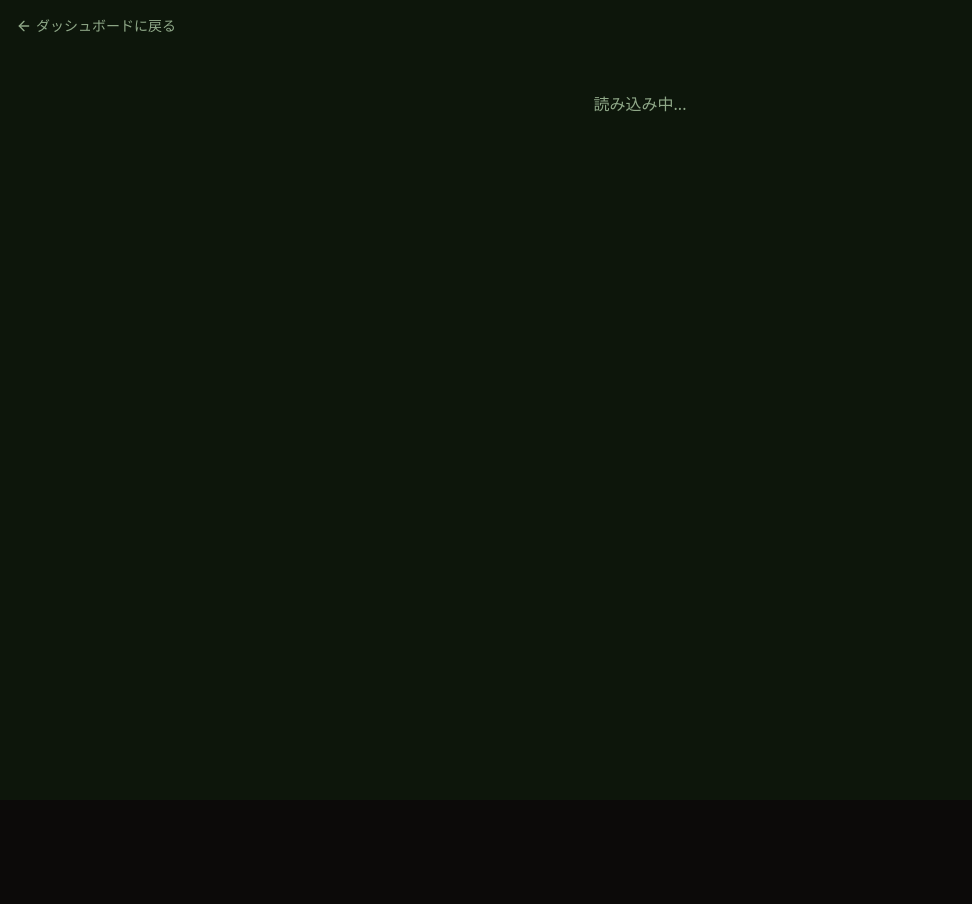
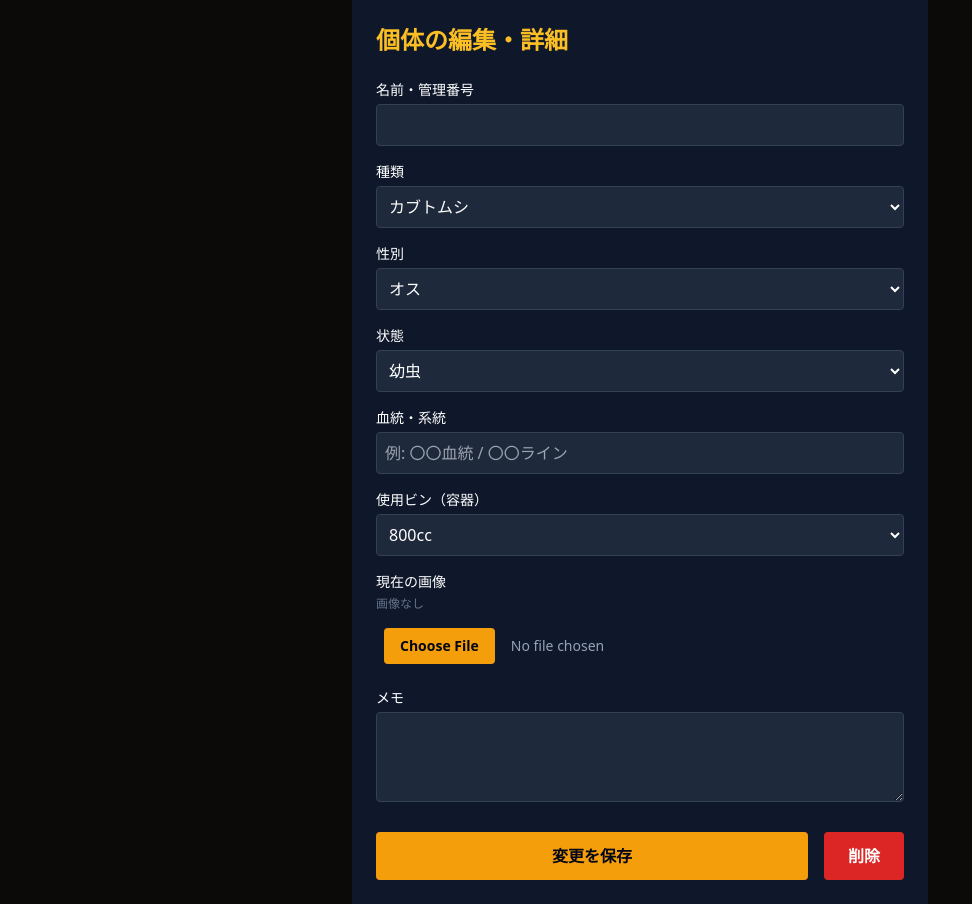
Before and after one commit to eminem1210-star/beetle-app, a Next.js app: page /edit in a window 1280 px wide. Shown: the whole page, without its empty margins (0-972 px from the left). Before the commit the page ends 800 px from the top, so only its background shows below. Built offline with nearby package versions, Linux system fonts and the light colour scheme.

Commit message:
add bloodline and container options

```diff
--- a/app/edit/page.tsx
+++ b/app/edit/page.tsx
@@ -1,215 +1,261 @@
 'use client';
+
 import { useState, useEffect, Suspense } from 'react';
-import { useSearchParams, useRouter } from 'next/navigation';
+import { useRouter, useSearchParams } from 'next/navigation';
 import { supabase } from '../../lib/supabase';
-import { Camera, Bug, ArrowLeft, Save, Trash2, Plus, TrendingUp, Calendar as CalendarIcon } from "lucide-react";
-import Link from "next/link";
-import { LineChart, Line, XAxis, YAxis, Tooltip, ResponsiveContainer, CartesianGrid } from 'recharts';
 
 function EditContent() {
+  const router = useRouter();
   const searchParams = useSearchParams();
   const id = searchParams.get('id');
-  const router = useRouter();
-  const [beetle, setBeetle] = useState<any>(null);
-  const [logStatus, setLogStatus] = useState('幼虫');
-  const [logWeight, setLogWeight] = useState('');
-  const [logText, setLogText] = useState('');
+
+  const [name, setName] = useState('');
+  const [type, setType] = useState('カブトムシ');
+  const [gender, setGender] = useState('オス');
+  const [status, setStatus] = useState('幼虫');
+  const [bloodline, setBloodline] = useState('');
+  const [container, setContainer] = useState('800cc');
+  const [memo, setMemo] = useState('');
+  const [imageUrl, setImageUrl] = useState('');
+  const [file, setFile] = useState<File | null>(null);
+  const [loading, setLoading] = useState(false);
 
   useEffect(() => {
-    async function fetchBeetle() {
-      if (!id) return;
-      const { data: { session } } = await supabase.auth.getSession();
-      if (!session) {
-        router.push('/login');
-        return;
+    if (id) {
+      fetchBeetleData(id);
     }
+  }, [id]);
 
+  const fetchBeetleData = async (targetId: string) => {
+    try {
       const { data, error } = await supabase
         .from('beetles')
         .select('*')
-        .eq('id', id)
-        .eq('user_id', session.user.id)
+        .eq('id', targetId)
         .single();
 
-      if (error || !data) {
-        alert('データが見つからないか、権限がありません');
-        router.push('/');
-      } else {
-        setBeetle(data);
+      if (error) throw error;
+      if (data) {
+        setName(data.name || '');
+        setType(data.type || 'カブトムシ');
+        setGender(data.gender || 'オス');
+        setStatus(data.status || '幼虫');
+        setBloodline(data.bloodline || '');
+        setContainer(data.container || '800cc');
+        setMemo(data.memo || '');
+        setImageUrl(data.image_url || '');
       }
+    } catch (error) {
+      console.error('データ取得エラー:', error);
     }
-    fetchBeetle();
-  }, [id, router]);
+  };
 
-  // 履歴から体重データを抽出してグラフ用に変換
-  const chartData = beetle?.history
-    ?.filter((h: any) => h.text && h.text.includes('体重:'))
-    ?.map((h: any) => {
-      const match = h.text.match(/体重:\s*([\d.]+)g/);
-      return {
-        date: h.date,
-        weight: match ? parseFloat(match[1]) : null
+  const handleFileChange = (e: React.ChangeEvent<HTMLInputElement>) => {
+    if (e.target.files && e.target.files[0]) {
+      setFile(e.target.files[0]);
+    }
   };
-    })
-    ?.filter((d: any) => d.weight !== null) || [];
 
   const handleUpdate = async (e: React.FormEvent) => {
     e.preventDefault();
-    const { error } = await supabase.from('beetles').update({
-      name: beetle.name,
-      status: beetle.status,
-      weight: beetle.weight ? Number(beetle.weight) : null,
-      gender: beetle.gender,
-      image_url: beetle.image_url,
-      pedigree: beetle.pedigree,
-      generation: beetle.generation,
-      source: beetle.source,
-    }).eq('id', id);
+    if (!id) return;
+    setLoading(true);
 
-    if (error) alert('更新失敗: ' + error.message);
-    else alert('変更を保存しました！');
-  };
+    try {
+      let updatedImageUrl = imageUrl;
 
-  const addLog = async () => {
-    const textPart = `ステータス: ${logStatus}${logWeight ? ` / 体重: ${logWeight}g` : ''}${logText ? ` - ${logText}` : ''}`;
-    const newEntry = { date: new Date().toLocaleDateString('ja-JP'), text: textPart };
-    const updatedHistory = [...(beetle.history || []), newEntry];
+      if (file) {
+        const fileName = `${Date.now()}_${file.name}`;
+        const { error: uploadError } = await supabase.storage
+          .from('beetle-images')
+          .upload(fileName, file);
 
-    const { error } = await supabase.from('beetles').update({
-      history: updatedHistory,
-      status: logStatus,
-      weight: logWeight ? Number(logWeight) : beetle.weight
-    }).eq('id', id);
+        if (uploadError) throw uploadError;
 
-    if (error) {
-      alert('ログ追加失敗: ' + error.message);
-    } else {
-      setBeetle({ ...beetle, history: updatedHistory, status: logStatus, weight: logWeight ? Number(logWeight) : beetle.weight });
-      setLogWeight('');
-      setLogText('');
+        const { data } = supabase.storage
+          .from('beetle-images')
+          .getPublicUrl(fileName);
+
+        updatedImageUrl = data.publicUrl;
+      }
+
+      const { error: updateError } = await supabase
+        .from('beetles')
+        .update({
+          name,
+          type,
+          gender,
+          status,
+          bloodline,
+          container,
+          memo,
+          image_url: updatedImageUrl,
+        })
+        .eq('id', id);
+
+      if (updateError) throw updateError;
+
+      router.push('/');
+      router.refresh();
+    } catch (error) {
+      console.error('更新エラー:', error);
+      alert('更新に失敗しました。');
+    } finally {
+      setLoading(false);
     }
   };
 
-  const deleteLog = async (indexToDelete: number) => {
-    if (!confirm('この記録を削除しますか？')) return;
-    const updatedHistory = beetle.history.filter((_: any, i: number) => i !== indexToDelete);
-    const { error } = await supabase.from('beetles').update({ history: updatedHistory }).eq('id', id);
-    if (error) alert('削除失敗: ' + error.message);
-    else setBeetle({ ...beetle, history: updatedHistory });
+  const handleDelete = async () => {
+    if (!id) return;
+    if (!confirm('この個体を削除してもよろしいですか？')) return;
+
+    try {
+      const { error } = await supabase.from('beetles').delete().eq('id', id);
+      if (error) throw error;
+
+      router.push('/');
+      router.refresh();
+    } catch (error) {
+      console.error('削除エラー:', error);
+      alert('削除に失敗しました。');
+    }
   };
 
-  const handleDelete = async () => {
-    if (!confirm('本当にこの個体を削除しますか？')) return;
-    await supabase.from('beetles').delete().eq('id', id);
-    router.push('/');
-  };
-
-  if (!beetle) return <div className="p-10 text-center text-[#8fa888]">読み込み中...</div>;
-
   return (
-    <form onSubmit={handleUpdate} className="max-w-lg mx-auto space-y-6">
-      <div className="bg-[#142011] p-5 rounded-2xl border border-[#2d4424]">
-        <label className="text-xs text-[#8fa888]">個体名 / 管理名</label>
-        <input type="text" value={beetle.name || ''} onChange={(e) => setBeetle({...beetle, name: e.target.value})} className="w-full mt-1 bg-transparent text-xl font-bold outline-none text-[#f0f7ef]" />
-        <button type="submit" className="mt-4 w-full bg-[#82b366] hover:bg-[#93c47d] text-[#0d160b] py-3 rounded-xl font-extrabold shadow-lg">変更を保存</button>
+    <div className="max-w-xl mx-auto p-6 bg-slate-900 text-white min-h-screen">
+      <h1 className="text-2xl font-bold mb-6 text-amber-400">個体の編集・詳細</h1>
+      <form onSubmit={handleUpdate} className="space-y-4">
+        <div>
+          <label className="block text-sm mb-1">名前・管理番号</label>
+          <input
+            type="text"
+            value={name}
+            onChange={(e) => setName(e.target.value)}
+            required
+            className="w-full p-2 rounded bg-slate-800 border border-slate-700 text-white"
+          />
         </div>
 
-      <div className="bg-[#142011] p-5 rounded-2xl border border-[#2d4424] text-center">
-        <div className="w-full aspect-square bg-[#0a1108] rounded-xl mb-4 overflow-hidden flex items-center justify-center border border-[#1e3318]">
-          {beetle.image_url ? <img src={beetle.image_url} className="w-full h-full object-cover" /> : <Bug size={64} className="opacity-20 text-[#5f7d56]" />}
-        </div>
-        <label className="block w-full bg-[#436e32] hover:bg-[#5b8c43] text-white py-3 rounded-xl font-bold cursor-pointer">
-          <Camera className="inline mr-2" /> 写真を変更
-          <input type="file" accept="image/*" capture="environment" onChange={(e) => {
-            const file = e.target.files?.[0];
-            if(file) {
-              const reader = new FileReader();
-              reader.onloadend = () => setBeetle({...beetle, image_url: reader.result});
-              reader.readAsDataURL(file);
-            }
-          }} className="hidden" />
-        </label>
+        <div>
+          <label className="block text-sm mb-1">種類</label>
+          <select
+            value={type}
+            onChange={(e) => setType(e.target.value)}
+            className="w-full p-2 rounded bg-slate-800 border border-slate-700 text-white"
+          >
+            <option value="カブトムシ">カブトムシ</option>
+            <option value="オオクワガタ">オオクワガタ</option>
+            <option value="ヒラタクワガタ">ヒラタクワガタ</option>
+            <option value="ノコギリクワガタ">ノコギリクワガタ</option>
+            <option value="その他">その他</option>
+          </select>
         </div>
 
-      <div className="bg-[#142011] p-5 rounded-2xl border border-[#2d4424] space-y-4">
-        <div className="grid grid-cols-2 gap-4">
         <div>
-            <label className="text-xs text-[#8fa888]">ステータス</label>
-            <select value={beetle.status || '幼虫'} onChange={(e) => setBeetle({...beetle, status: e.target.value})} className="w-full mt-1 bg-[#0a1108] border border-[#2d4424] p-3 rounded-lg text-base text-[#e2e8df]">
-              {['幼虫','前蛹','蛹','羽化','成虫','その他'].map(s => <option key={s} value={s}>{s}</option>)}
+          <label className="block text-sm mb-1">性別</label>
+          <select
+            value={gender}
+            onChange={(e) => setGender(e.target.value)}
+            className="w-full p-2 rounded bg-slate-800 border border-slate-700 text-white"
+          >
+            <option value="オス">オス</option>
+            <option value="メス">メス</option>
+            <option value="不明">不明</option>
           </select>
         </div>
+
         <div>
-            <label className="text-xs text-[#8fa888]">性別</label>
-            <select value={beetle.gender || '不明'} onChange={(e) => setBeetle({...beetle, gender: e.target.value})} className="w-full mt-1 bg-[#0a1108] border border-[#2d4424] p-3 rounded-lg text-base text-[#e2e8df]">
-              {['不明','オス','メス'].map(g => <option key={g} value={g}>{g}</option>)}
+          <label className="block text-sm mb-1">状態</label>
+          <select
+            value={status}
+            onChange={(e) => setStatus(e.target.value)}
+            className="w-full p-2 rounded bg-slate-800 border border-slate-700 text-white"
+          >
+            <option value="幼虫">幼虫</option>
+            <option value="前蛹">前蛹</option>
+            <option value="蛹">蛹</option>
+            <option value="成虫">成虫</option>
           </select>
         </div>
-        </div>
+
         <div>
-          <label className="text-xs text-[#8fa888]">体重 (g)</label>
-          <input type="number" step="0.1" value={beetle.weight || ''} onChange={(e) => setBeetle({...beetle, weight: e.target.value})} className="w-full mt-1 bg-[#0a1108] border border-[#2d4424] p-3 rounded-lg text-base text-[#e2e8df]" />
-        </div>
+          <label className="block text-sm mb-1">血統・系統</label>
+          <input
+            type="text"
+            value={bloodline}
+            onChange={(e) => setBloodline(e.target.value)}
+            className="w-full p-2 rounded bg-slate-800 border border-slate-700 text-white"
+            placeholder="例: 〇〇血統 / 〇〇ライン"
+          />
         </div>
 
-      {/* 体重推移グラフセクション */}
-      {chartData.length > 0 && (
-        <div className="bg-[#142011] p-5 rounded-2xl border border-[#2d4424] space-y-3">
-          <h2 className="text-sm font-bold text-[#d4ebd0] flex items-center gap-2">
-            <TrendingUp size={16} className="text-[#82b366]" /> 体重推移グラフ
-          </h2>
-          <div className="w-full h-48 bg-[#0a1108] p-3 rounded-xl border border-[#1e3318]">
-            <ResponsiveContainer width="100%" height="100%">
-              <LineChart data={chartData}>
-                <CartesianGrid strokeDasharray="3 3" stroke="#1e3318" />
-                <XAxis dataKey="date" stroke="#8fa888" fontSize={10} />
-                <YAxis stroke="#8fa888" fontSize={10} unit="g" />
-                <Tooltip contentStyle={{ backgroundColor: '#142011', borderColor: '#2d4424', borderRadius: '8px', color: '#f0f7ef' }} />
-                <Line type="monotone" dataKey="weight" stroke="#82b366" strokeWidth={2} dot={{ fill: '#82b366' }} />
-              </LineChart>
-            </ResponsiveContainer>
-          </div>
-        </div>
-      )}
-
-      <div className="bg-[#142011] p-5 rounded-2xl border border-[#2d4424] space-y-4">
-        <h2 className="text-sm font-bold text-[#d4ebd0]">成長タイムライン</h2>
-        <div className="space-y-2 max-h-48 overflow-y-auto">
-          {beetle.history?.map((h: any, i: number) => (
-            <div key={i} className="flex items-center justify-between border-b border-[#2d4424] pb-2 text-sm text-[#8fa888]">
-              <div><span className="text-[#82b366] mr-2 font-bold">{h.date}</span><span>{h.text}</span></div>
-              <button type="button" onClick={() => deleteLog(i)} className="text-red-400 hover:text-red-300 p-1"><Trash2 size={14} /></button>
-            </div>
-          ))}
-        </div>
-        <div className="pt-3 border-t border-[#2d4424] space-y-3">
-          <div className="grid grid-cols-2 gap-2">
-            <select value={logStatus} onChange={(e) => setLogStatus(e.target.value)} className="bg-[#0a1108] border border-[#2d4424] p-2 rounded-lg text-sm text-[#e2e8df]">
-              {['幼虫','前蛹','蛹','羽化','成虫','その他'].map(s => <option key={s} value={s}>{s}</option>)}
+        <div>
+          <label className="block text-sm mb-1">使用ビン（容器）</label>
+          <select
+            value={container}
+            onChange={(e) => setContainer(e.target.value)}
+            className="w-full p-2 rounded bg-slate-800 border border-slate-700 text-white"
+          >
+            <option value="800cc">800cc</option>
+            <option value="1100cc">1100cc</option>
+            <option value="1400cc">1400cc</option>
+            <option value="1500cc">1500cc</option>
+            <option value="2300cc">2300cc</option>
+            <option value="3000cc">3000cc以上</option>
+            <option value="other">その他・ケース</option>
           </select>
-            <input type="number" step="0.1" placeholder="体重 (g)" value={logWeight} onChange={(e) => setLogWeight(e.target.value)} className="bg-[#0a1108] border border-[#2d4424] p-2 rounded-lg text-sm text-[#e2e8df]" />
-          </div>
-          <div className="flex gap-2">
-            <input type="text" placeholder="メモ (例: 2令から3令へ換える)" value={logText} onChange={(e) => setLogText(e.target.value)} className="flex-1 bg-[#0a1108] border border-[#2d4424] p-2 rounded-lg text-sm text-[#e2e8df]" />
-            <button type="button" onClick={addLog} className="bg-[#436e32] text-white px-4 rounded-lg font-bold"><Plus size={20} /></button>
-          </div>
-        </div>
         </div>
 
-      <button type="button" onClick={handleDelete} className="w-full flex items-center justify-center gap-2 bg-[#441414] text-[#e88888] py-3 rounded-xl font-bold shadow-lg">
-        <Trash2 size={18} /> この個体を削除
+        <div>
+          <label className="block text-sm mb-1">現在の画像</label>
+          {imageUrl ? (
+            <img src={imageUrl} alt="個体画像" className="w-32 h-32 object-cover rounded mb-2 border border-slate-700" />
+          ) : (
+            <p className="text-xs text-slate-500 mb-2">画像なし</p>
+          )}
+          <input
+            type="file"
+            accept="image/*"
+            onChange={handleFileChange}
+            className="w-full p-2 text-sm text-slate-400 file:mr-4 file:py-2 file:px-4 file:rounded file:border-0 file:text-sm file:font-semibold file:bg-amber-500 file:text-slate-950 hover:file:bg-amber-400"
+          />
+        </div>
+
+        <div>
+          <label className="block text-sm mb-1">メモ</label>
+          <textarea
+            value={memo}
+            onChange={(e) => setMemo(e.target.value)}
+            className="w-full p-2 rounded bg-slate-800 border border-slate-700 text-white"
+            rows={3}
+          />
+        </div>
+
+        <div className="flex gap-4 pt-2">
+          <button
+            type="submit"
+            disabled={loading}
+            className="flex-1 py-3 bg-amber-500 hover:bg-amber-400 text-slate-950 font-bold rounded transition"
+          >
+            {loading ? '更新中...' : '変更を保存'}
           </button>
+          <button
+            type="button"
+            onClick={handleDelete}
+            className="py-3 px-6 bg-red-600 hover:bg-red-500 text-white font-bold rounded transition"
+          >
+            削除
+          </button>
+        </div>
       </form>
+    </div>
   );
 }
 
 export default function EditPage() {
   return (
-    <div className="min-h-screen bg-[#0d160b] text-[#e2e8df] p-4 pb-20 font-sans">
-      <Link href="/" className="inline-flex items-center gap-1 text-[#8fa888] mb-4 text-sm"><ArrowLeft size={16} /> ダッシュボードに戻る</Link>
-      <Suspense fallback={<div className="p-10 text-center text-[#8fa888]">読み込み中...</div>}>
+    <Suspense fallback={<div className="text-white text-center py-20">読み込み中...</div>}>
       <EditContent />
     </Suspense>
-    </div>
   );
 }
--- a/app/new/page.tsx
+++ b/app/new/page.tsx
@@ -1,6 +1,6 @@
 'use client';
 
-import { useState, useEffect } from 'react';
+import { useState } from 'react';
 import { useRouter } from 'next/navigation';
 import { supabase } from '../../lib/supabase';
 
@@ -64,11 +64,12 @@ export default function NewBeetlePage() {
   const [type, setType] = useState('カブトムシ');
   const [gender, setGender] = useState('オス');
   const [status, setStatus] = useState('幼虫');
+  const [bloodline, setBloodline] = useState(''); // 血統
+  const [container, setContainer] = useState('800cc'); // ビン
   const [memo, setMemo] = useState('');
   const [file, setFile] = useState<File | null>(null);
   const [loading, setLoading] = useState(false);
 
-  // 画像選択時に圧縮を実行する処理
   const handleFileChange = async (e: React.ChangeEvent<HTMLInputElement>) => {
     if (e.target.files && e.target.files[0]) {
       const originalFile = e.target.files[0];
@@ -77,7 +78,7 @@ export default function NewBeetlePage() {
         setFile(compressedFile);
       } catch (error) {
         console.error('画像の圧縮に失敗しました', error);
-        setFile(originalFile); // 失敗した場合は元のファイルを使用
+        setFile(originalFile);
       }
     }
   };
@@ -110,6 +111,8 @@ export default function NewBeetlePage() {
           type,
           gender,
           status,
+          bloodline,
+          container,
           memo,
           image_url: imageUrl,
         },
@@ -186,6 +189,34 @@ export default function NewBeetlePage() {
         </div>
 
         <div>
+          <label className="block text-sm mb-1">血統・系統</label>
+          <input
+            type="text"
+            value={bloodline}
+            onChange={(e) => setBloodline(e.target.value)}
+            className="w-full p-2 rounded bg-slate-800 border border-slate-700 text-white"
+            placeholder="例: 〇〇血統 / 〇〇ライン"
+          />
+        </div>
+
+        <div>
+          <label className="block text-sm mb-1">使用ビン（容器）</label>
+          <select
+            value={container}
+            onChange={(e) => setContainer(e.target.value)}
+            className="w-full p-2 rounded bg-slate-800 border border-slate-700 text-white"
+          >
+            <option value="800cc">800cc</option>
+            <option value="1100cc">1100cc</option>
+            <option value="1400cc">1400cc</option>
+            <option value="1500cc">1500cc</option>
+            <option value="2300cc">2300cc</option>
+            <option value="3000cc">3000cc以上</option>
+            <option value="other">その他・ケース</option>
+          </select>
+        </div>
+
+        <div>
           <label className="block text-sm mb-1">画像（自動で軽量化されます）</label>
           <input
             type="file"
```
Lines whose indentation alone changed are shown as unchanged.
